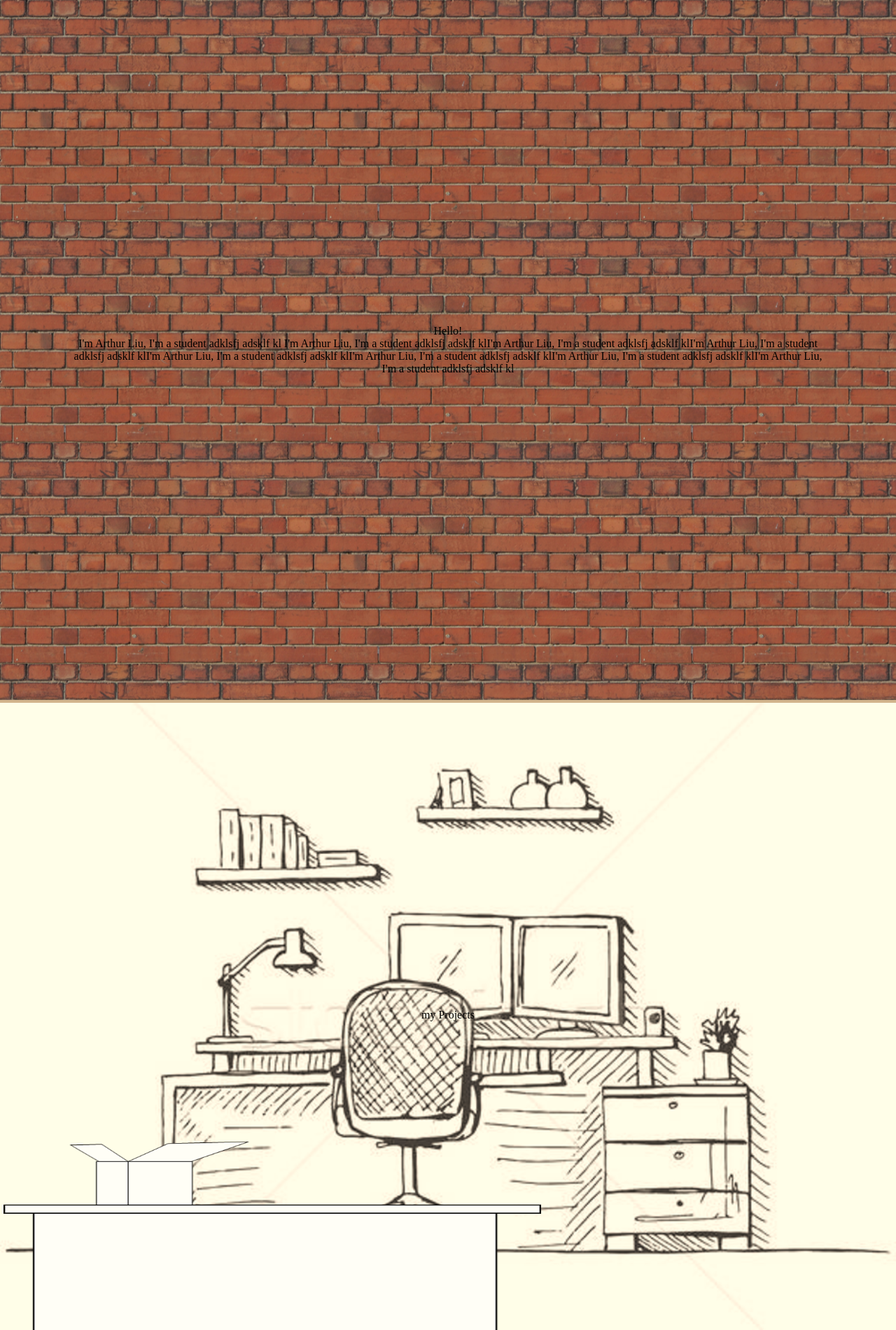
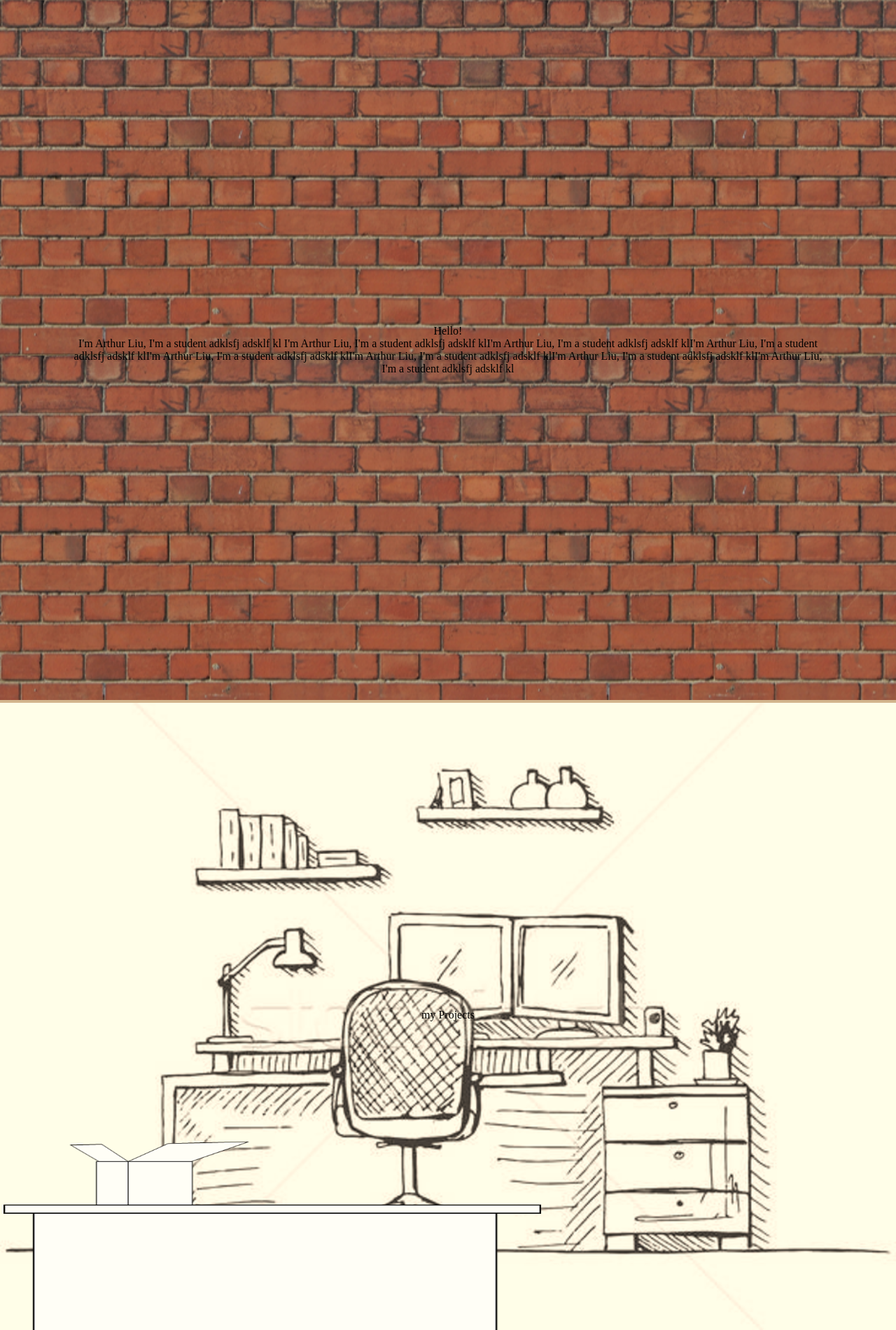
Before and after one commit to arthurjl/arthurjl.github.io, a Jekyll site: the page built from index.html, in a window 1280 px wide. Shown: the part 900-2800 px from the top of the page at 70% size. Built offline with Jekyll 4.4.1, drawn with Linux system fonts in a browser that asks for light colours.

Commit message:
BrickWall Scaling
Wall should scale respective to person, ie: respective to vh

```diff
--- a/css/PageStyles.css
+++ b/css/PageStyles.css
@@ -68,7 +68,7 @@
 
 #aboutMeBox {
 	background-image: url("{{site.baseurl}}/images/redWallOnlyDarker.png");
-	background-size: 35%;
+	background-size: 80vh;
 }
 
 #projectsForeground {
```
